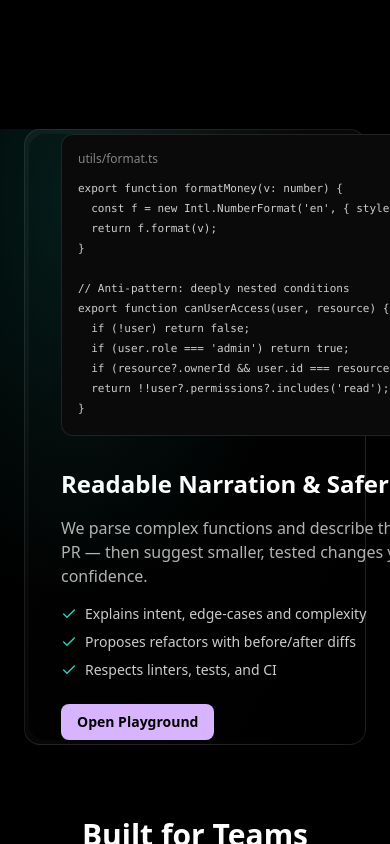
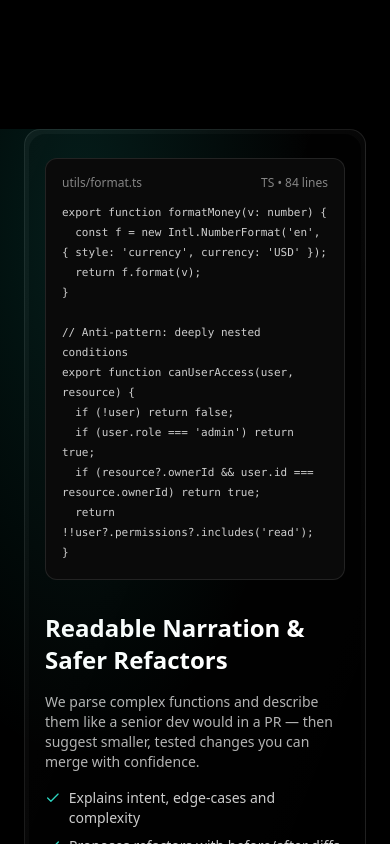
Before and after one commit to mah12-ops/code_narrator_ai, a React (Vite) app in the folder client/: page / in a window 390 px wide. Shown: the part 940-1784 px from the top of the page. Built offline with nearby package versions, Linux system fonts and the light colour scheme.

Commit message:
fix responsiveness

```diff
--- a/client/src/components/pages/LandingPage/Showcase.tsx
+++ b/client/src/components/pages/LandingPage/Showcase.tsx
@@ -1,28 +1,35 @@
-
-import { motion, } from "framer-motion";
+import { motion } from "framer-motion";
 import { Check } from "lucide-react";
 import { Link } from "react-router-dom";
 
+const glow =
+  "before:content-[''] before:absolute before:inset-0 before:bg-[radial-gradient(60%_60%_at_20%_10%,rgba(20,184,166,0.15),rgba(0,0,0,0))] before:pointer-events-none";
 
-
-const glow = "before:content-[''] before:absolute before:inset-0 before:bg-[radial-gradient(60%_60%_at_20%_10%,rgba(20,184,166,0.15),rgba(0,0,0,0))] before:pointer-events-none";
 export const Showcase = () => {
   return (
-    <div>
     <main id="main" className="pt-28 md:pt-6">
-        <section className={`relative mx-auto max-w-7xl px-6 pb-14 md:pb-24 ${glow}`}>
-          <motion.div initial={{ opacity: 0, scale: 0.98 }} whileInView={{ opacity: 1, scale: 1 }} viewport={{ once: true }} transition={{ duration: 0.6 }} className="mt-12 md:mt-16 rounded-2xl border border-white/10 bg-gradient-to-br from-white/5 to-white/0 p-1">
-            <div className="rounded-2xl bg-black/80 px-8 md:p-8">
-              <div className="grid md:grid-cols-2 gap-8 md:gap-12">
+      <section
+        className={`relative mx-auto max-w-7xl px-6 pb-14 md:pb-24 ${glow}`}
+      >
+        <motion.div
+          initial={{ opacity: 0, scale: 0.98 }}
+          whileInView={{ opacity: 1, scale: 1 }}
+          viewport={{ once: true }}
+          transition={{ duration: 0.6 }}
+          className="mt-12 md:mt-16 rounded-2xl border border-white/10 bg-gradient-to-br from-white/5 to-white/0 p-1"
+        >
+          <div className="rounded-2xl bg-black/80 px-4 md:px-8 py-6 md:py-8">
+            <div className="grid grid-cols-1 md:grid-cols-2 gap-8 md:gap-12">
               {/* Code Sample */}
-                <div className="relative">
+              <div className="relative w-full">
                 <div className="absolute -inset-2 -z-10 rounded-xl blur-2xl opacity-20 bg-[conic-gradient(at_bottom_left,_rgba(20,184,166,0.6),_transparent_40%)]" />
-                  <div className="rounded-xl border border-white/10 bg-[#0a0a0a] p-4">
+                <div className="rounded-xl border border-white/10 bg-[#0a0a0a] p-4 overflow-x-auto">
                   <div className="flex items-center justify-between text-xs text-white/50">
                     <span>utils/format.ts</span>
                     <span>TS • 84 lines</span>
                   </div>
-                    <pre className="mt-3 text-[11px] leading-5 text-white/80 overflow-x-auto"><code>{`export function formatMoney(v: number) {
+                  <pre className="mt-3 text-[11px] leading-5 text-white/80 whitespace-pre-wrap">
+                    <code>{`export function formatMoney(v: number) {
   const f = new Intl.NumberFormat('en', { style: 'currency', currency: 'USD' });
   return f.format(v);
 }
@@ -33,13 +40,19 @@ export function canUserAccess(user, resource) {
   if (user.role === 'admin') return true;
   if (resource?.ownerId && user.id === resource.ownerId) return true;
   return !!user?.permissions?.includes('read');
-}`}</code></pre>
+}`}</code>
+                  </pre>
                 </div>
               </div>
+
               {/* Narration */}
               <div className="flex flex-col justify-center gap-4">
-                  <h3 className="text-2xl font-semibold">Readable Narration & Safer Refactors</h3>
-                  <p className="text-white/70">We parse complex functions and describe them like a senior dev would in a PR — then suggest smaller, tested changes you can merge with confidence.</p>
+                <h3 className="text-2xl font-semibold">
+                  Readable Narration & Safer Refactors
+                </h3>
+                <p className="text-white/70 text-sm md:text-base">
+                  We parse complex functions and describe them like a senior dev would in a PR — then suggest smaller, tested changes you can merge with confidence.
+                </p>
                 <ul className="grid gap-2 text-sm">
                   {[
                     "Explains intent, edge-cases and complexity",
@@ -48,12 +61,17 @@ export function canUserAccess(user, resource) {
                   ].map((t) => (
                     <li key={t} className="flex items-start gap-2">
                       <Check className="mt-0.5 h-4 w-4 text-teal-400" />
-                        <span className="text-white/80">{t}</span>
+                      <span className="text-white/80 text-sm">{t}</span>
                     </li>
                   ))}
                 </ul>
-                  <div className="mt-2 flex gap-3">
-                    <Link to="/signup" className="inline-flex items-center gap-2 rounded-lg bg-purple-300 text-black px-4 py-2 text-sm font-semibold hover:bg-white/90 no-underline transition">Open Playground </Link>
+                <div className="mt-2 flex flex-wrap gap-3">
+                  <Link
+                    to="/signup"
+                    className="inline-flex items-center gap-2 rounded-lg bg-purple-300 text-black px-4 py-2 text-sm font-semibold hover:bg-white/90 transition"
+                  >
+                    Open Playground
+                  </Link>
                 </div>
               </div>
             </div>
@@ -61,6 +79,5 @@ export function canUserAccess(user, resource) {
         </motion.div>
       </section>
     </main>
-    </div>
-  )
-}
+  );
+};
```
Lines whose indentation alone changed are shown as unchanged.
